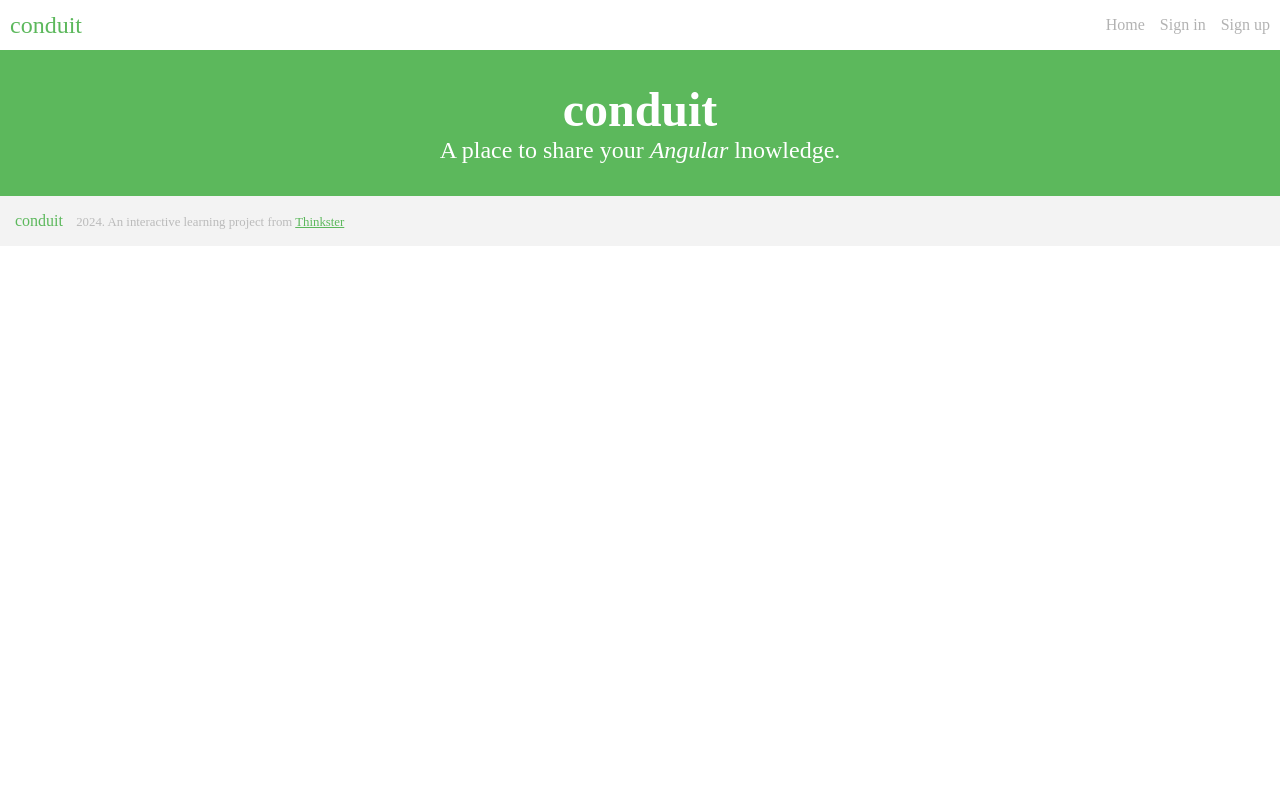
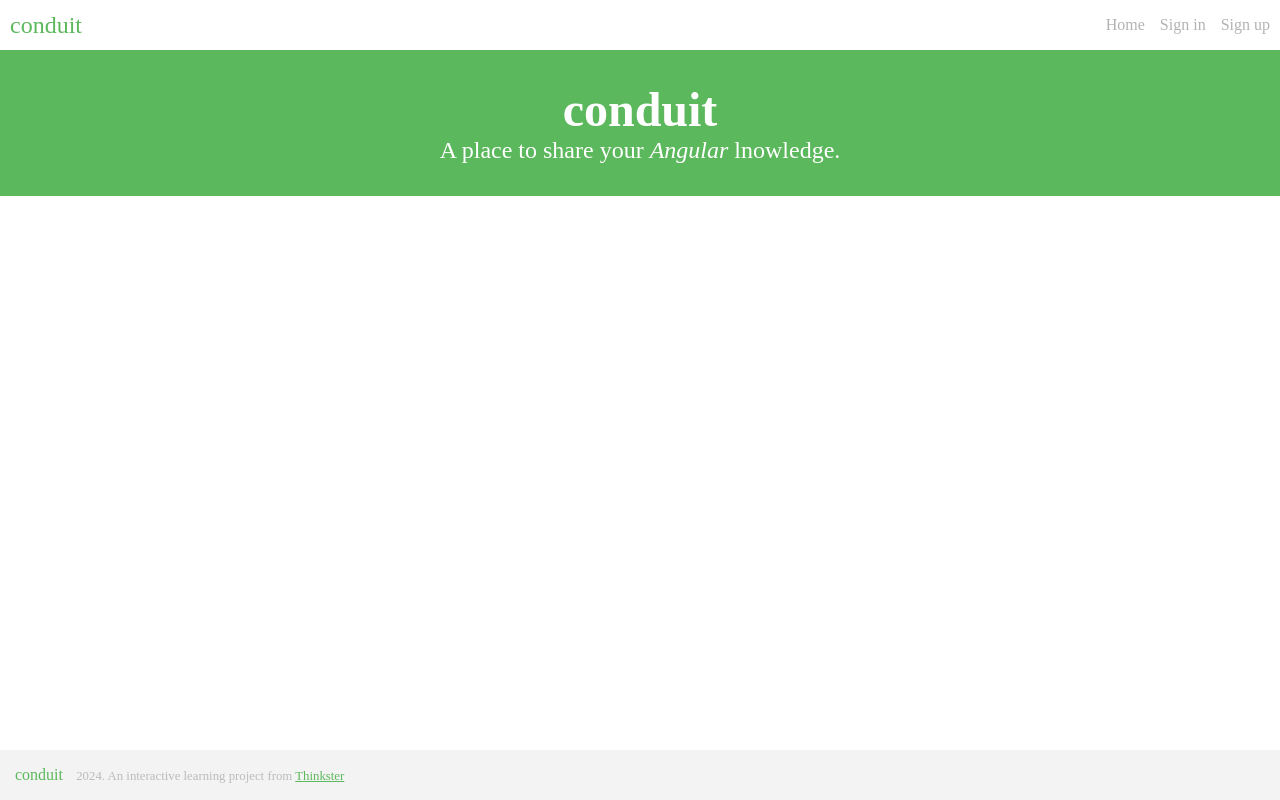
Before and after one commit to 12131555/mcu-112-wed-1213-final, an Angular app in the folder mcu-112-web-12131555-final/: page /home in a window 1280 px wide. Built offline with nearby package versions, Linux system fonts and the light colour scheme.

Commit message:
feat(home-page): 定位頁尾元件位置

```diff
--- a/mcu-112-web-12131555-final/src/app/app.component.css
+++ b/mcu-112-web-12131555-final/src/app/app.component.css
@@ -0,0 +1,6 @@
+.footer {
+    position: fixed;
+    left: 0;
+    bottom: 0;
+    width: 100%
+}
```
